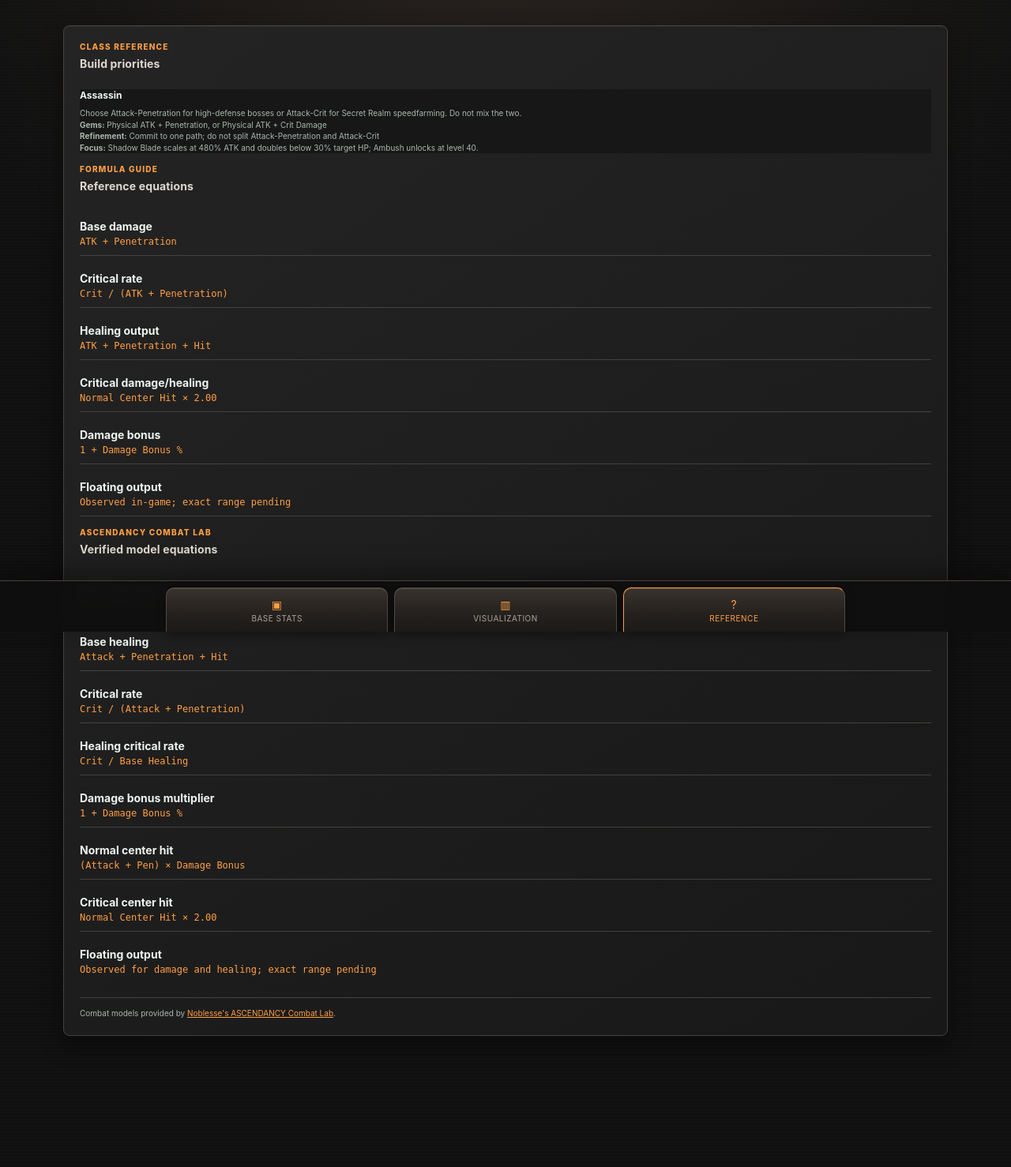
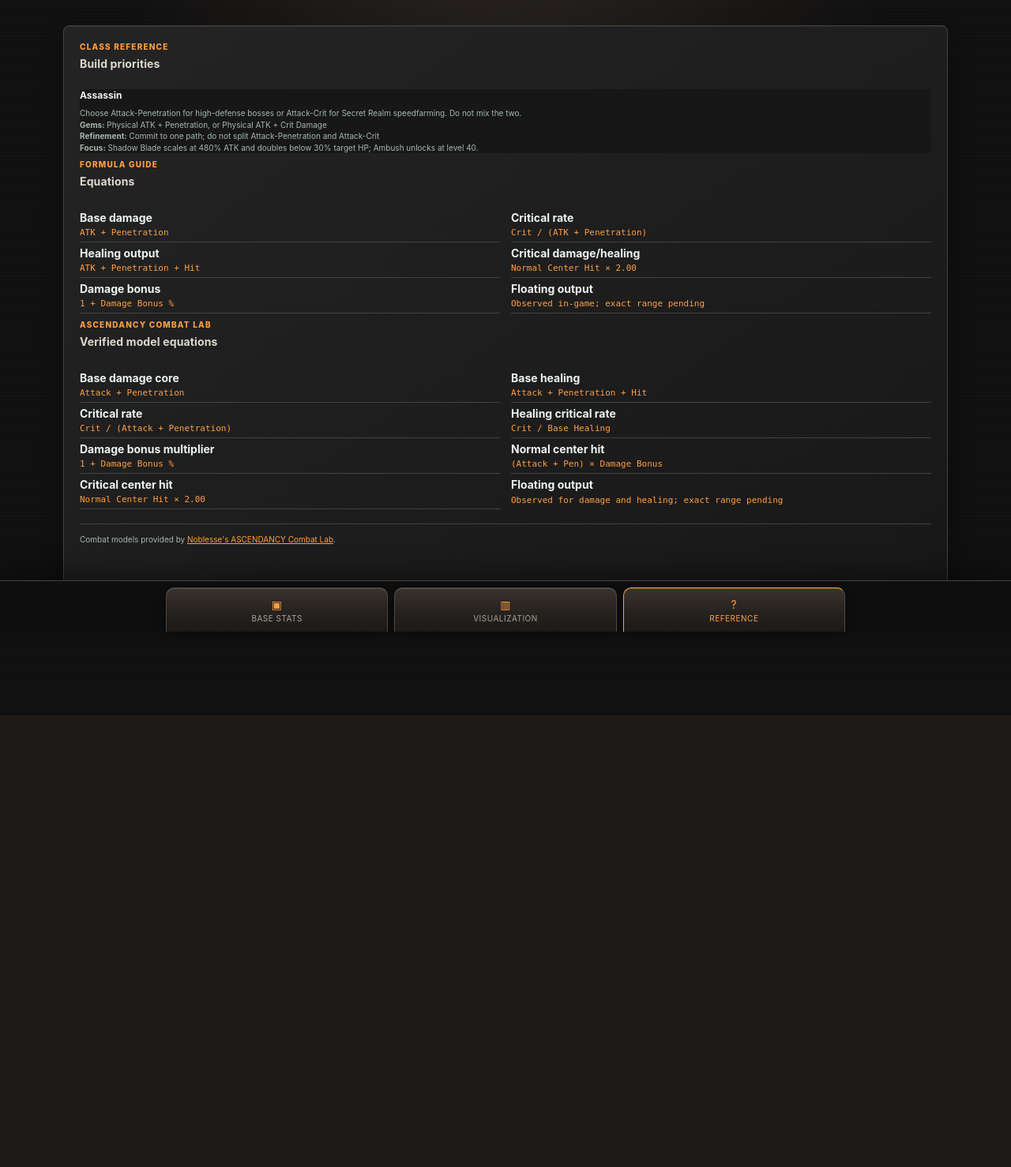
Before and after one commit to Jo11yPirate/WHOA_Adventure_Calculator, a Flask app: page / in a window 1280 px wide, after a click that opens the changed part. Shown: the whole page at 79% size. After the commit the page ends 905 px from the top, so only its background shows below. Run offline with Flask 3, Linux system fonts and the light colour scheme.

Commit message:
Compact formula guide
Co-authored-by: Copilot <223556219+Copilot@users.noreply.github.com>

```diff
--- a/static/styles.css
+++ b/static/styles.css
@@ -688,21 +688,22 @@ th:last-child, td:last-child {
 }
 
 .formula-guide {
-  margin-top: 14px;
+  margin-top: 8px;
 }
 
 .formula-list {
   display: grid;
-  gap: 10px;
+  grid-template-columns: repeat(2, minmax(0, 1fr));
+  gap: 0 14px;
 }
 
 .formula-list div {
   display: grid;
-  grid-template-columns: 180px 1fr;
-  gap: 14px;
+  grid-template-columns: 1fr;
+  gap: 2px;
   align-items: center;
   border-bottom: 1px solid var(--line);
-  padding: 10px 0;
+  padding: 5px 0;
 }
 
 .formula-list div:last-child {
@@ -711,7 +712,7 @@ th:last-child, td:last-child {
 
 code {
   color: var(--accent);
-  font-size: 12px;
+  font-size: 11px;
   white-space: normal;
 }
 
--- a/templates/index.html
+++ b/templates/index.html
@@ -254,7 +254,7 @@
           {% endfor %}
         </div>
         <div class="formula-guide">
-          <div class="section-heading"><div><p class="eyebrow">Formula guide</p><h2>Reference equations</h2></div></div>
+          <div class="section-heading"><div><p class="eyebrow">Formula guide</p><h2>Equations</h2></div></div>
           <div class="formula-list">
             {% for name, formula in formula_guidance.items() %}
               <div class="{{ 'warrior-only' if name == 'Tank damage received' else '' }}"><strong>{{ name }}</strong><code>{{ formula }}</code></div>
```
